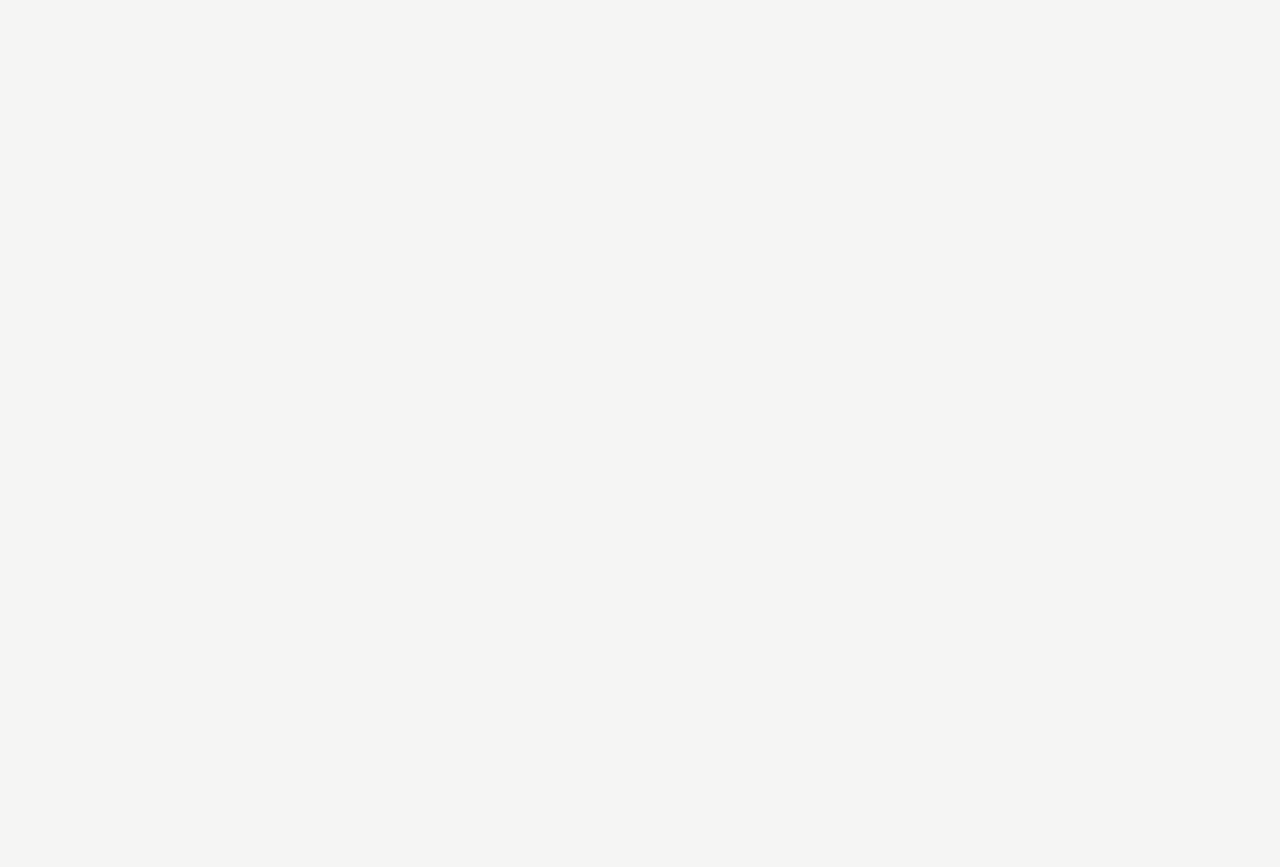
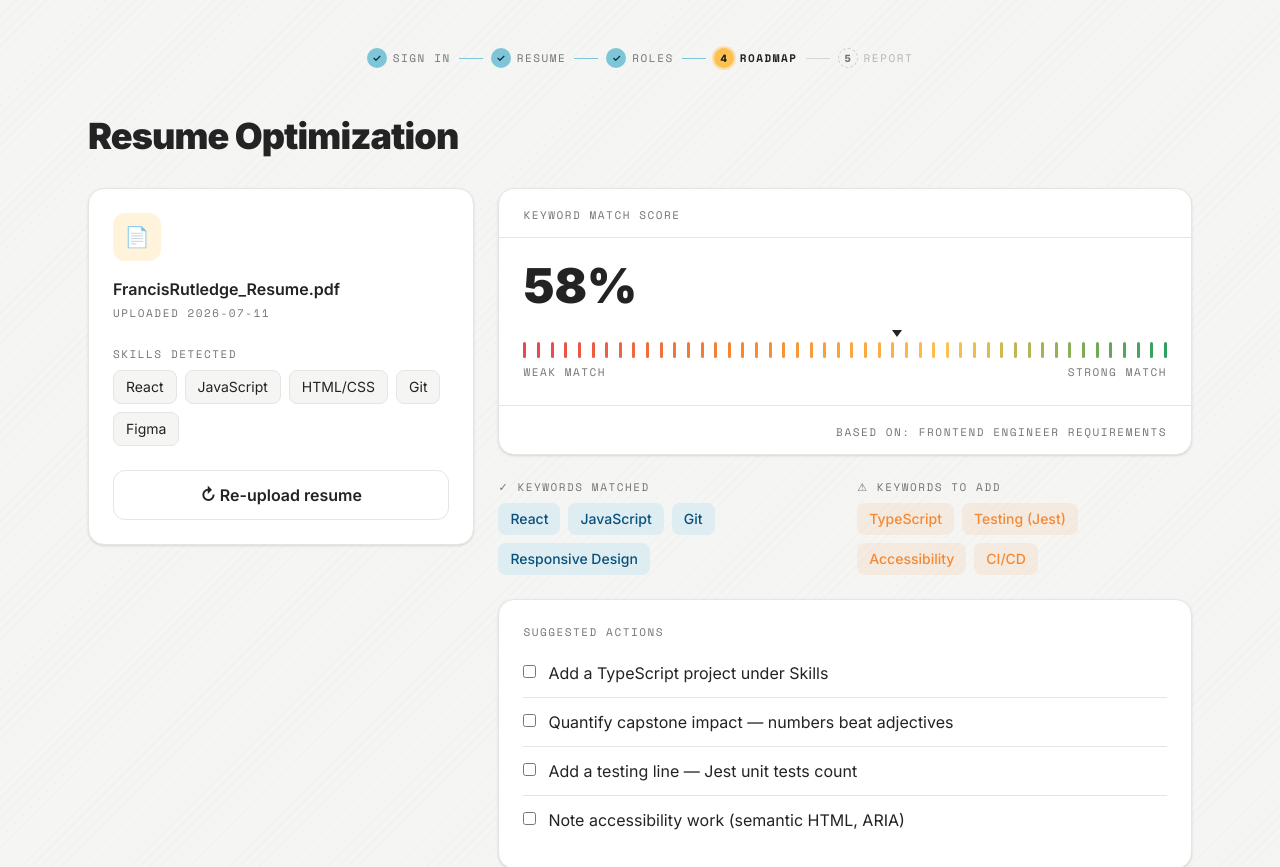
Before and after one commit to Kriviears/Hackjam-2026-team-05, a React (Vite) app in the folder client/: page /optimize in a window 1280 px wide. Before the commit this address had no page. Shown: the top 867 px of the page. Before the commit the page ends 800 px from the top, so only its background shows below. Built offline with nearby package versions, Linux system fonts and the light colour scheme.

Commit message:
feat: resume optimization screen — gauge, keyword analysis, action checklist

```diff
--- a/client/src/App.jsx
+++ b/client/src/App.jsx
@@ -2,12 +2,15 @@ import { Routes, Route } from "react-router-dom";
 import Landing from "./pages/Landing.jsx";
 import ResumeUpload from "./pages/ResumeUpload.jsx";
 import CareerPicker from "./pages/CareerPicker.jsx";
+import ResumeOptimization from "./pages/ResumeOptimization.jsx";
+
 export default function App() {
   return (
     <Routes>
       <Route path="/" element={<Landing />} />
       <Route path="/upload" element={<ResumeUpload />} />
       <Route path="/careers" element={<CareerPicker />} />
+      <Route path="/optimize" element={<ResumeOptimization />} />
     </Routes>
   );
 }
--- /dev/null
+++ b/client/src/components/GaugeCard.jsx
@@ -0,0 +1,20 @@
+import TickBar from "./TickBar.jsx";
+
+export default function GaugeCard({ title, score, footer, leftLabel, rightLabel }) {
+  return (
+    <div className="rounded-2xl border border-line bg-white shadow-sm">
+      <div className="border-b border-line px-6 py-3">
+        <span className="microtype text-muted">{title}</span>
+      </div>
+      <div className="p-6">
+        <p className="font-display text-5xl font-black">{score}%</p>
+        <div className="mt-5">
+          <TickBar score={score} labels={[leftLabel, rightLabel]} />
+        </div>
+      </div>
+      <div className="border-t border-line px-6 py-3 text-right">
+        <span className="microtype text-muted">{footer}</span>
+      </div>
+    </div>
+  );
+}
--- /dev/null
+++ b/client/src/components/KeywordChip.jsx
@@ -0,0 +1,12 @@
+const styles = {
+  matched: "bg-tint-blue text-ps-blue-dark",
+  missing: "bg-ps-orange/10 text-ps-orange",
+};
+
+export default function KeywordChip({ label, variant }) {
+  return (
+    <span className={"rounded-lg px-3 py-1.5 text-sm font-medium " + styles[variant]}>
+      {label}
+    </span>
+  );
+}
--- /dev/null
+++ b/client/src/pages/ResumeOptimization.jsx
@@ -0,0 +1,110 @@
+import { useState } from "react";
+import { useNavigate } from "react-router-dom";
+import StepIndicator from "../components/StepIndicator.jsx";
+import GaugeCard from "../components/GaugeCard.jsx";
+import KeywordChip from "../components/KeywordChip.jsx";
+
+const MOCK_ANALYSIS = {
+  ResumeTitle: "FrancisRutledge_Resume.pdf",
+  ResumeUploadDate: "2026-07-11",
+  MatchScore: 58,
+  CareerChoice: "Frontend Engineer",
+  Skills: ["React", "JavaScript", "HTML/CSS", "Git", "Figma"],
+  MatchedKeywords: ["React", "JavaScript", "Git", "Responsive Design"],
+  MissingKeywords: ["TypeScript", "Testing (Jest)", "Accessibility", "CI/CD"],
+  SuggestedActions: [
+    { Action: "Add a TypeScript project under Skills", Complete: false },
+    { Action: "Quantify capstone impact — numbers beat adjectives", Complete: false },
+    { Action: "Add a testing line — Jest unit tests count", Complete: false },
+    { Action: "Note accessibility work (semantic HTML, ARIA)", Complete: false },
+  ],
+};
+
+export default function ResumeOptimization() {
+  const [checked, setChecked] = useState([]);
+  const navigate = useNavigate();
+
+  const toggle = (i) =>
+    setChecked((c) => (c.includes(i) ? c.filter((x) => x !== i) : [...c, i]));
+
+  return (
+    <main className="mx-auto max-w-6xl px-6 py-12">
+      <StepIndicator current={3} />
+      <h1 className="mt-12 font-display text-4xl font-black tracking-tight">
+        Resume Optimization
+      </h1>
+
+      <div className="mt-8 grid gap-6 lg:grid-cols-[35%_1fr]">
+        {/* LEFT — resume summary */}
+        <div className="rounded-2xl border border-line bg-white p-6 shadow-sm self-start">
+          <div className="flex h-12 w-12 items-center justify-center rounded-xl bg-ps-gold/20 text-xl">📄</div>
+          <p className="mt-4 font-semibold">{MOCK_ANALYSIS.ResumeTitle}</p>
+          <p className="microtype mt-1 text-muted">Uploaded {MOCK_ANALYSIS.ResumeUploadDate}</p>
+
+          <p className="microtype mt-6 text-muted">Skills detected</p>
+          <div className="mt-2 flex flex-wrap gap-2">
+            {MOCK_ANALYSIS.Skills.map((s) => (
+              <span key={s} className="rounded-lg border border-line bg-bg-warm px-3 py-1.5 text-sm">{s}</span>
+            ))}
+          </div>
+
+          <button
+            onClick={() => navigate("/upload")}
+            className="mt-6 w-full rounded-xl border border-line py-3 font-semibold hover:border-ps-blue/40"
+          >
+            ↻ Re-upload resume
+          </button>
+        </div>
+
+        {/* RIGHT — analysis */}
+        <div className="space-y-6">
+          <GaugeCard
+            title="Keyword Match Score"
+            score={MOCK_ANALYSIS.MatchScore}
+            leftLabel="Weak match"
+            rightLabel="Strong match"
+            footer={`Based on: ${MOCK_ANALYSIS.CareerChoice} requirements`}
+          />
+
+          <div className="grid gap-6 sm:grid-cols-2">
+            <div>
+              <p className="microtype text-muted">✓ Keywords matched</p>
+              <div className="mt-2 flex flex-wrap gap-2">
+                {MOCK_ANALYSIS.MatchedKeywords.map((k) => (
+                  <KeywordChip key={k} label={k} variant="matched" />
+                ))}
+              </div>
+            </div>
+            <div>
+              <p className="microtype text-muted">⚠ Keywords to add</p>
+              <div className="mt-2 flex flex-wrap gap-2">
+                {MOCK_ANALYSIS.MissingKeywords.map((k) => (
+                  <KeywordChip key={k} label={k} variant="missing" />
+                ))}
+              </div>
+            </div>
+          </div>
+
+          <div className="rounded-2xl border border-line bg-white p-6 shadow-sm">
+            <p className="microtype text-muted">Suggested actions</p>
+            <div className="mt-2">
+              {MOCK_ANALYSIS.SuggestedActions.map((a, i) => (
+                <label key={i} className="flex items-start gap-3 border-b border-line py-3 last:border-0">
+                  <input type="checkbox" checked={checked.includes(i)} onChange={() => toggle(i)} className="mt-1" />
+                  <span className={checked.includes(i) ? "text-muted line-through" : ""}>{a.Action}</span>
+                </label>
+              ))}
+            </div>
+          </div>
+
+          <button
+            onClick={() => navigate("/report")}
+            className="w-full rounded-xl bg-ps-blue py-3.5 font-semibold text-white hover:bg-ps-blue-dark"
+          >
+            ✓ Mark complete
+          </button>
+        </div>
+      </div>
+    </main>
+  );
+}
```
